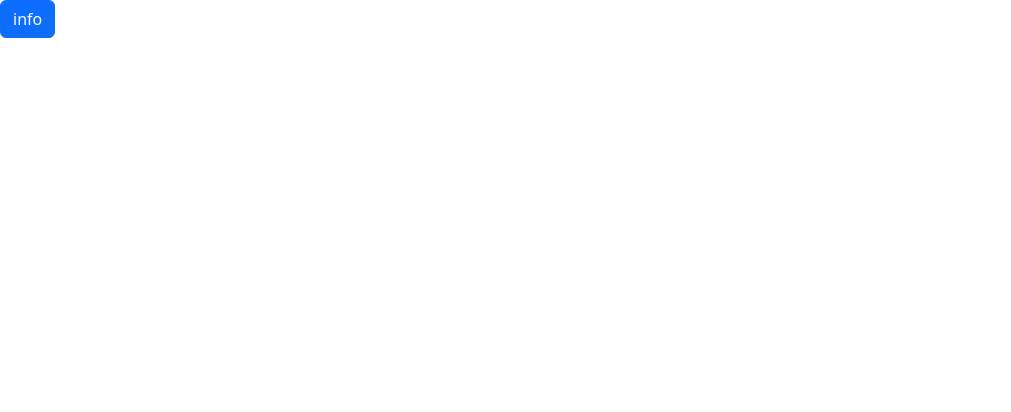
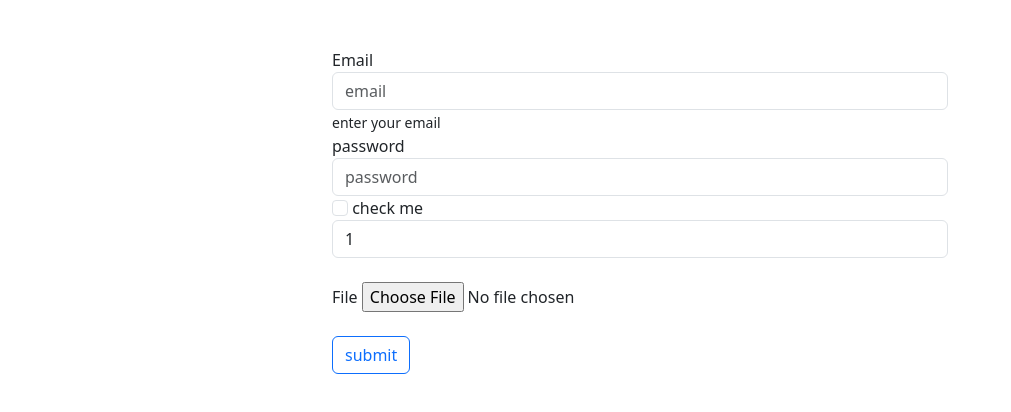
Before and after one commit to FADELELLAHerrami/bootstrap-training, a plain HTML site: page bootstrap-5.3.0-alpha1-dist/index.html in a window 1280 px wide. Shown: the whole page, without its empty margins (0-1011 px from the left). Drawn offline with Linux system fonts and the light colour scheme.

Commit message:
inputs in bootstrap

```diff
--- a/bootstrap-5.3.0-alpha1-dist/index.html
+++ b/bootstrap-5.3.0-alpha1-dist/index.html
@@ -10,20 +10,44 @@
 <body >
 
 
-    <!-- collapse -->
-    <nav>
-        <div data-bs-target="#za" class="btn btn-primary" data-bs-toggle="collapse">info</div>
-        <p id="za" class="collapse ">
-            Including only the Bootstrap bundle with popper -
-            as per @Kevin's comment above - fixed the issue for
-            me - And the previous conflicts don't seem to be an
-            issue anymore. All popovers, tooltips, modals, sidebars
-            etc. seem to now be working properly:
-        </p>
-    </nav>
+  <!-- form -->
 
+   <div class="container w-50 mt-5">
+       <form action="">
+           <div class="form-group">
+               <label for="">Email</label>
+               <input placeholder="email" class="form-control" type="email">
+           </div>
+           <small class="frorm-text form-muted">enter your email</small>
+           <!-- email -->
 
+           <div class="form-group">
+               <label for="">password</label>
+               <input placeholder="password" class="form-control" type="password">
+           </div>
+           <!-- password -->
 
+           <div class="form-group">
+               <input class="form-check-input" type="checkbox">
+               <label class="form-check-label" for="">check me</label>
+           </div>
+           <!-- select -->
+           <div class="form-group">
+               <select name="" id="" class="form-control">
+                <option value="">1</option>
+                <option value="">2</option>
+                <option value="">3</option>
+               </select>
+           </div><br>
+           <!-- file -->
+           <div class="form-group">
+            <label for="">File</label>
+            <input class="form-control-file" type="file">
+           </div><br>
+           <!-- check -->
+           <button class="btn btn-outline-primary ">submit</button>
+       </form>
+   </div>
 
 
     <script src="js/bootstrap.js"></script>
```
